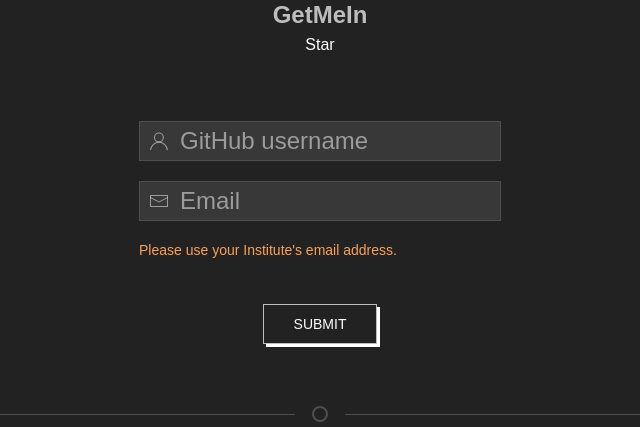
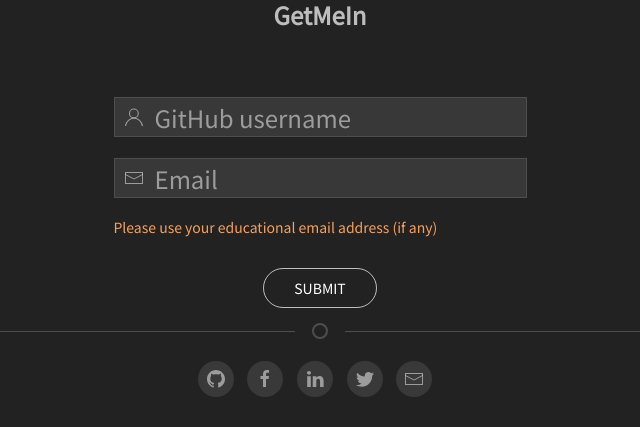
Before and after one commit to iiitv/getmein-web, a website: page views/index.html in a window 1280 px wide. Shown: the part 373-800 px from the top of the page, without its empty margins (320-960 px from the left). Drawn offline with nearby package versions, Linux system fonts and the light colour scheme; a web font is replaced by a local one.

Commit message:
:lipstick: Style updates

```diff
--- a/public/style.css
+++ b/public/style.css
@@ -4,18 +4,14 @@
 /* You might want to try something fancier: */
 /* less: http://lesscss.org/ */
 
-*, .fontwa {
+* {
   box-sizing: border-box;
-  font-family: 'Sunflower', sans-serif;
+  font-family: "Noto Sans SC", sans-serif;
 }
 
 body {
-  font-family: helvetica, arial, sans-serif;
   margin: 25px;
-}
-
-/* Scrollbar hatane ki Ninja Technique Ding² */
-body {
+  overflow-y: scroll;
   position: fixed;
   top: 0;
   bottom: 0;
@@ -23,27 +19,17 @@
   right: 0;
 }
 
-body{
-  overflow-y: scroll;
-}
-
 .bold {
   font-weight: bold;
-}
-
-p {
-  max-width: 600px;
 }
 
 form {
   margin-bottom: 25px;
   padding: 15px;
-/*   background-color: #f89551e6; */
   display: inline-block;
   width: 100%;
   max-width: 340px;
-  border-radius: 3px;
-/*   box-shadow: 0px 0px white; */
+  border-radius: 1rem;
   transition-duration: 0.5s;
 }
 
@@ -52,39 +38,13 @@
   margin-bottom: 10px;
   padding: 5px;
   width: 100%;
-  border: 1px solid;
+  border: 1rem solid;
   border-radius: 3px;
-/*   font-size: 12px; */
-}
-
-button {
-  font-size: 14px;
-  border-radius: 3px;
-  background-color: lightgrey;
-  border: 1px solid black;
-  box-shadow: 3px 3px white;
-  cursor: pointer;
-  transition-duration: 0.5s !important;
-}
-
-button:hover {
-  background-color: #f89551e6 !important;
-}
-
-button:active {
-  box-shadow: none;
-}
-
-li {
-  margin-bottom: 5px;
-}
-
-footer {
-  margin-top: 50px;
+  /*   font-size: 12px; */
 }
 
 footer > a {
-  color: #BBBBBB;
+  color: #bbbbbb;
 }
 
 #errorMsg {
--- a/views/index.html
+++ b/views/index.html
@@ -2,28 +2,34 @@
 <html>
   <head>
     <title>Welcome to IIITV</title>
-    <meta name="description" content="Portal to get an invite to IIITV Github organization">
-    <link id="favicon" rel="icon" href="https://avatars3.githubusercontent.com/u/9347727?s=200&v=4" type="image/png">
+    <meta name="description" content="Portal to get an invite to IIITV Github
+      organization">
+    <link id="favicon" rel="icon"
+      href="https://avatars3.githubusercontent.com/u/9347727?s=200&v=4"
+      type="image/png">
     <meta charset="utf-8">
     <meta http-equiv="X-UA-Compatible" content="IE=edge">
     <meta name="viewport" content="width=device-width, initial-scale=1">
     <!-- UIkit CSS -->
-    <link rel="stylesheet" href="https://cdnjs.cloudflare.com/ajax/libs/uikit/3.0.0-rc.16/css/uikit.min.css" />
-    <link href="https://fonts.googleapis.com/css?family=Sunflower:300" rel="stylesheet">
+    <link rel="stylesheet"
+      href="https://cdnjs.cloudflare.com/ajax/libs/uikit/3.0.0-rc.16/css/uikit.min.css"
+      />
+    <link href="https://fonts.googleapis.com/css?family=Noto+Sans+SC"
+      rel="stylesheet">
 
     <!-- UIkit JS -->
-    <script src="https://cdnjs.cloudflare.com/ajax/libs/uikit/3.0.0-rc.16/js/uikit.min.js"></script>
-    <script src="https://cdnjs.cloudflare.com/ajax/libs/uikit/3.0.0-rc.16/js/uikit-icons.min.js"></script>
+    <script
+      src="https://cdnjs.cloudflare.com/ajax/libs/uikit/3.0.0-rc.16/js/uikit.min.js"></script>
+    <script
+      src="https://cdnjs.cloudflare.com/ajax/libs/uikit/3.0.0-rc.16/js/uikit-icons.min.js"></script>
     <link rel="stylesheet" href="/style.css">
   </head>
   <body class="uk-section uk-section-secondary uk-margin-remove">
     <header class="uk-text-center uk-align-center uk-width-1-1">
       <img src="https://avatars3.githubusercontent.com/u/9347727?s=150&v=4">
-      <div class="fontwa uk-text-center uk-text-center uk-text-large uk-text-bold">
+      <div class="uk-text-center uk-text-large uk-text-bold">
         GetMeIn
       </div>
-      <!-- Place this tag where you want the button to render. -->
-      <a class="github-button" href="https://github.com/iiitv/getmein-web" data-icon="octicon-star" data-show-count="true" aria-label="Star iiitv/getmein-web on GitHub">Star</a>
     </header>
 
     <main>
@@ -33,18 +39,22 @@
             <span id="errorMsg"> </span><br>
             <div class="uk-inline" id="username-cont">
               <span class="uk-form-icon" uk-icon="icon: user"></span>
-                  <input class="uk-input" type="text" id="username" maxlength="100" placeholder="GitHub username" required>
+              <input class="uk-input" type="text" id="username" maxlength="100"
+                placeholder="GitHub username" required>
             </div>
           </div>
           <div class="uk-margin">
             <div class="uk-inline">
               <span class="uk-form-icon" uk-icon="icon: mail"></span>
-                  <input class="uk-input" type="email" id="email" maxlength="100" placeholder="Email" required>
+              <input class="uk-input" type="email" id="email" maxlength="100"
+                placeholder="Email" required>
             </div>
           </div>
-          <span class="uk-text-meta uk-text-warning uk-align-left">Please use your Institute's email address.</span>
+          <span class="uk-text-meta uk-text-warning uk-align-left">Please use
+            your educational email address (if any)</span>
           <br>
-          <button class="uk-button uk-align-center uk-text-center uk-button-default" type="submit"  onclick="showToast()">Submit</button>
+          <button class="uk-button uk-border-pill uk-button-default"
+            type="submit" onclick="showToast()">Submit</button>
         </form>
       </div>
       <div class="message uk-text-center uk-text-success">
@@ -52,21 +62,27 @@
       </div>
     </main>
 
-    <footer class="uk-align-center uk-text-center">
+
+    <footer class="uk-align-center uk-text-center uk-position-bottom">
       <hr class="uk-divider-icon">
-      <a uk-tooltip="title: GitHub; pos: left" class="uk-icon-button uk-margin-small-right" href="https://github.com/iiitv" uk-icon="github"></a>
-      <a uk-tooltip="title: Like us on Facebook; pos: top" class="uk-icon-button uk-margin-small-right" href="https://fb.com/iiitvcc" uk-icon="facebook"></a>
-      <a uk-tooltip="title: Follow us on Twitter; pos: top" class="uk-icon-button uk-margin-small-right" href="https://twitter.com/iiitvcc" uk-icon="twitter"></a>
-      <a uk-tooltip="title: Drop an email; pos: right" class="uk-icon-button uk-margin-small-right" href="mailto:codingclub@iiitv.ac.in" uk-icon="mail"></a>
+      <a uk-tooltip="title: GitHub; pos: left" class="uk-icon-button
+        uk-margin-small-right" href="https://github.com/iiitv" uk-icon="github"></a>
+      <a uk-tooltip="title: Facebook; pos: top" class="uk-icon-button
+        uk-margin-small-right" href="https://fb.com/iiitvcc" uk-icon="facebook"></a>
+      <a uk-tooltip="title: LinkedIn; pos: top" class="uk-icon-button
+        uk-margin-small-right" href="https://www.linkedin.com/company/iiitvcc/"
+        uk-icon="linkedin"></a>
+      <a uk-tooltip="title: Twitter; pos: top"
+        class="uk-icon-button uk-margin-small-right"
+        href="https://twitter.com/iiitvcc" uk-icon="twitter"></a>
+      <a uk-tooltip="title: Drop an email; pos: right" class="uk-icon-button
+        uk-margin-small-right" href="mailto:codingclub@iiitv.ac.in"
+        uk-icon="mail"></a>
     </footer>
 
     <!-- Your web-app is https, so your scripts need to be too -->
     <script src="https://code.jquery.com/jquery-2.2.1.min.js"
-            integrity="sha256-gvQgAFzTH6trSrAWoH1iPo9Xc96QxSZ3feW6kem+O00="
-            crossorigin="anonymous"></script>
+      integrity="sha256-gvQgAFzTH6trSrAWoH1iPo9Xc96QxSZ3feW6kem+O00="crossorigin="anonymous"></script>
     <script src="/client.js"></script>
-    <!-- Place this tag in your head or just before your close body tag. -->
-    <script async defer src="https://buttons.github.io/buttons.js"></script>
-
   </body>
 </html>
```
Lines whose indentation alone changed are shown as unchanged.
